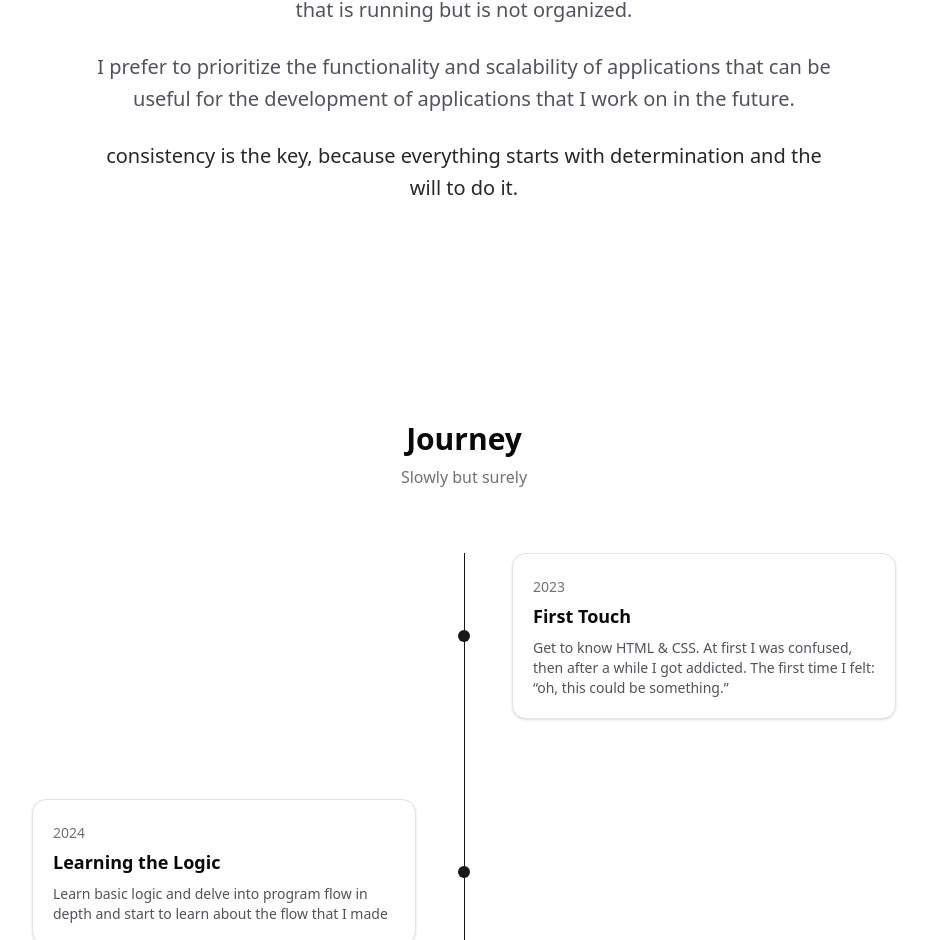
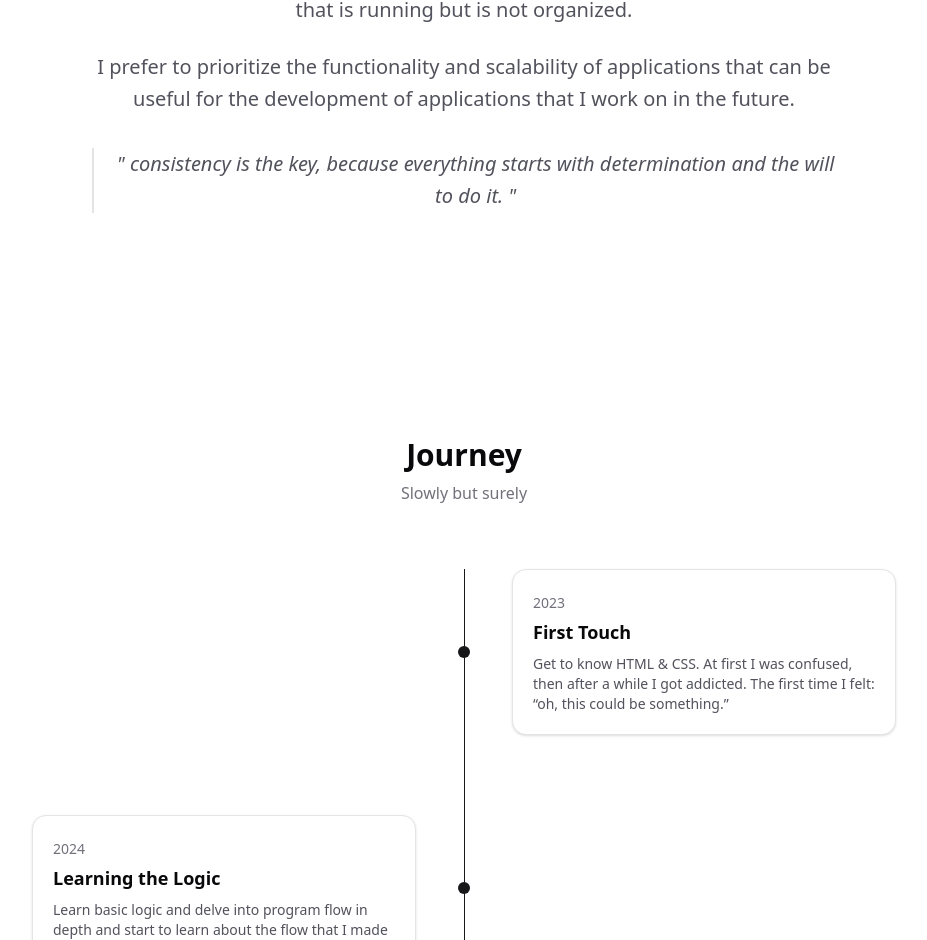
Before and after one commit to Fauzansyz/FauzanAdzma-web, a React (Vite) app: page / in a window 1280 px wide. Shown: the part 1498-2438 px from the top of the page, without its empty margins (176-1103 px from the left). Built offline with nearby package versions, Linux system fonts and the light colour scheme.

Commit message:
Update #12

```diff
--- a/src/components/AboutSection.tsx
+++ b/src/components/AboutSection.tsx
@@ -15,9 +15,9 @@ export default function AboutSection() {
         <p className="text-center">
           I prefer to prioritize the functionality and scalability of applications that can be useful for the development of applications that I work on in the future. </p>
 
-        <p className="font-medium text-zinc-800 dark:text-zinc-200 text-center">
-          consistency is the key, because everything starts with determination and the will to do it.
-        </p>
+        <blockquote className="text-center mt-6 border-l-2 pl-6 italic">
+          &quot; consistency is the key, because everything starts with determination and the will to do it. &quot;
+        </blockquote>
       </div>
     </article>
   )
```
